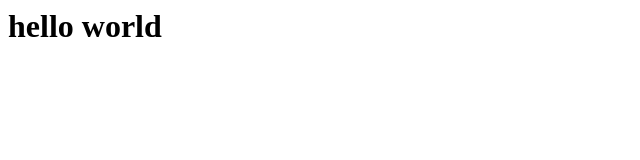
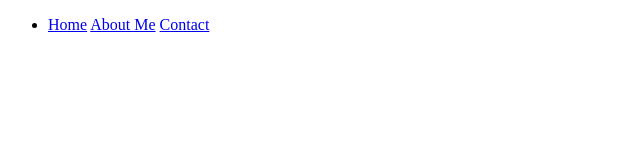
Before and after one commit to danielcsarria/dan-squared, a plain HTML site: page index.html in a window 1280 px wide. Shown: the whole page, without its empty margins (0-640 px from the left). Drawn offline with Linux system fonts and the light colour scheme.

Commit message:
boilerplate added

```diff
--- a/index.html
+++ b/index.html
@@ -1 +1,23 @@
-<h1>hello world</h1>
+<!DOCTYPE html>
+<html lang="en">
+  <head>
+    <meta charset="UTF-8" />
+    <meta http-equiv="X-UA-Compatible" content="IE=edge" />
+    <meta name="viewport" content="width=device-width, initial-scale=1.0" />
+    <link rel="stylesheet" href="assets/styles/styles.css" />
+    <title>Dan Squared</title>
+  </head>
+  <body>
+    <header>
+      <nav>
+        <ul>
+          <li>
+            <a href="#">Home</a>
+            <a href="about-me.html">About Me</a>
+            <a href="contact.html">Contact</a>
+          </li>
+        </ul>
+      </nav>
+    </header>
+  </body>
+</html>
```
Also changed, not shown: about-me.html (added, +12 -0 lines), contact.html (added, +12 -0 lines), assets/js/index.js (added), assets/styles/styles.css (added).
